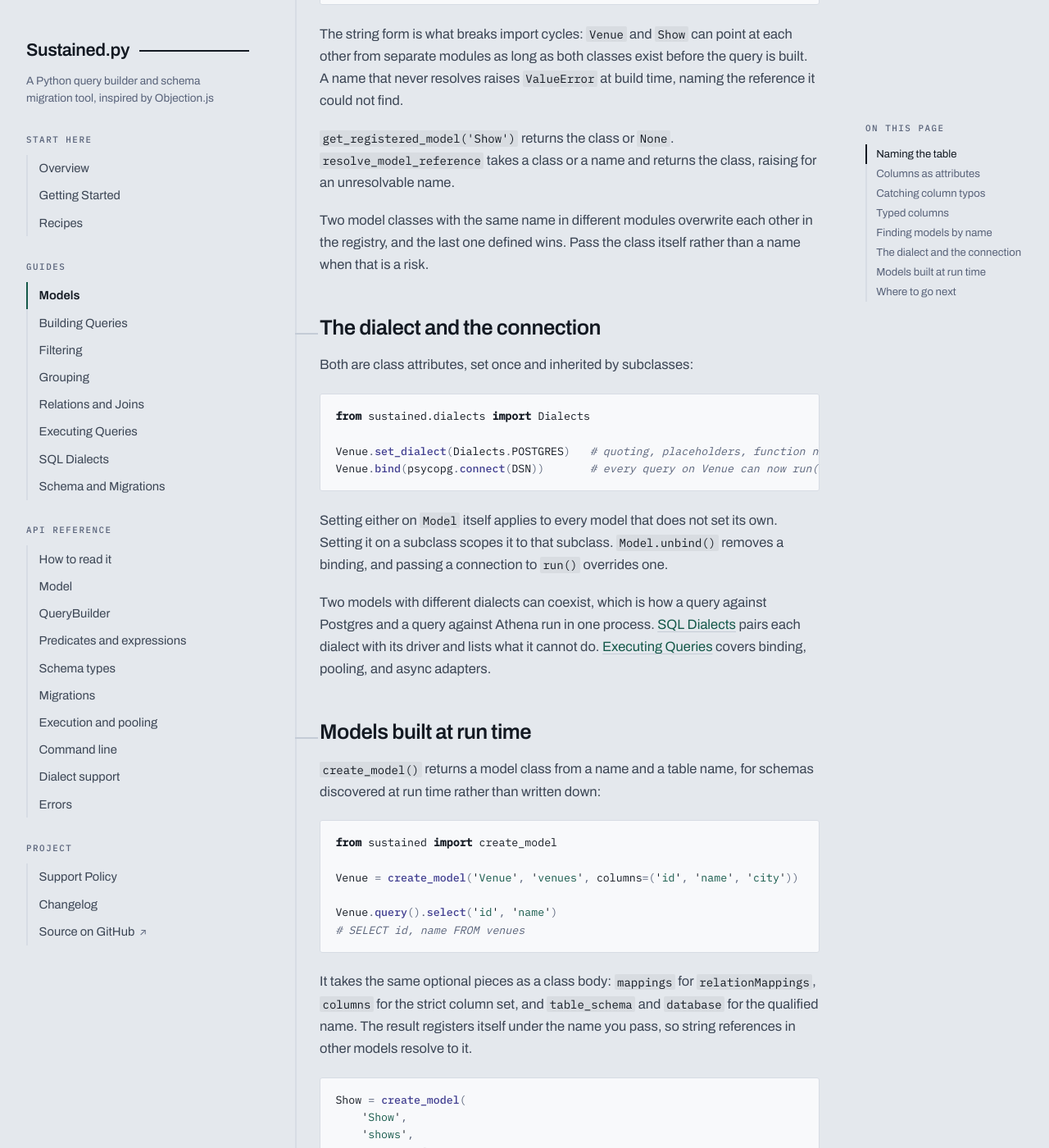
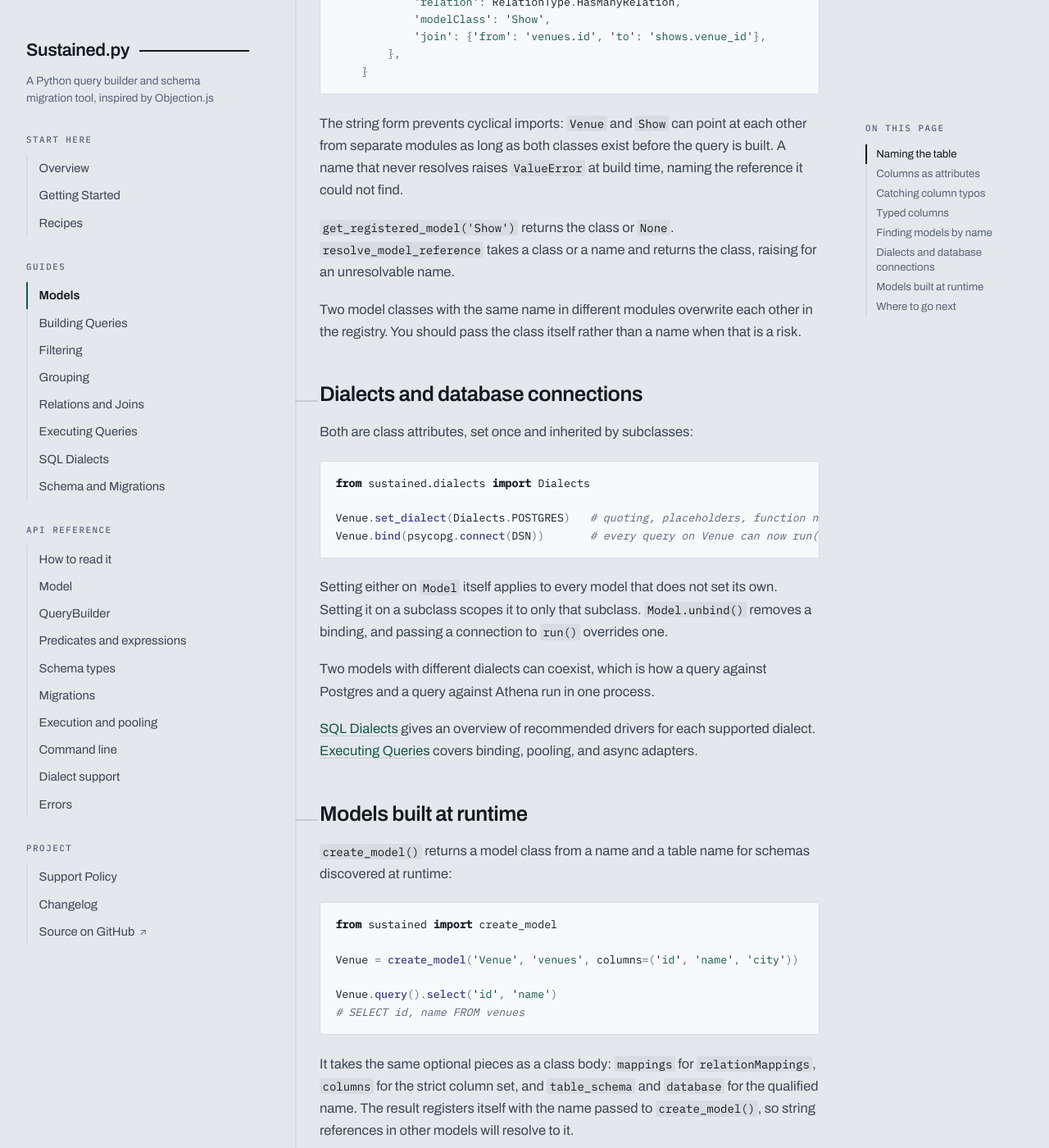
Before and after one commit to wetherc/sustained, a Jekyll site: the page built from docs/models.md, in a window 1280 px wide and 1400 px high, scrolled down 3425 px. Shown: the whole window at 82% size. Built offline with Jekyll 4.4.1, drawn with Linux system fonts in a browser that asks for light colours; some web fonts are replaced; some of the changed text lies outside the part shown.

Commit message:
docs: Update models and queries docs pages

````diff
--- a/docs/models.md
+++ b/docs/models.md
@@ -3,7 +3,7 @@
 title: Defining Models
 ---
 
-A model is a Python class with a table name on it:
+Tables and their schema are represented within Sustained as Models: this provides a consistent interface for describing columns, declaring relationships, and querying data.
 
 ```python
 from sustained import Model
@@ -12,18 +12,13 @@
     tableName = 'venues'
 ```
 
-That is enough to build queries. Everything else on this page is optional,
-and each addition buys one specific thing: qualified names, typo checking,
-typed columns, a dialect, a connection, or a schema the migrator can manage.
+Minimally, a Model only needs a table name; everything else on this page is strictly optional.
 
-The examples use the venue booking schema from
-[Getting Started](./getting-started): venues hold shows, shows sell tickets,
-and artists play shows through a link table.
+The examples use the venue booking schema from [Getting Started](./getting-started): venues hold shows, shows sell tickets, and artists play shows through a link table.
 
 ## Naming the table
 
-`tableName` is the only required attribute. Add `tableSchema` and `database`
-when the table needs a qualified name:
+`tableName` is the only required attribute. Models also support a `tableSchema` and `database` when the table needs a qualified name:
 
 ```python
 class Venue(Model):
@@ -35,10 +30,7 @@
 # SELECT * FROM analytics.public.venues
 ```
 
-The parts join with dots in the order database, schema, table. Both extra
-attributes default to `None`, and a `None` part is left out. Quoting follows
-the dialect, so the same class renders `"analytics"."public"."venues"` on
-Postgres.
+The parts join with dots in the order database, schema, table. Both extra attributes default to `None` and are omitted in query building. Quoting follows the dialect you've specified, so the same class renders, e.g., `"analytics"."public"."venues"` on Postgres.
 
 ## Columns as attributes
 
@@ -52,19 +44,13 @@
 # SELECT venues.name, venues.city FROM venues
 ```
 
-Qualified names matter in joins, where two tables can both have a `name`
-column. They come from the same three parts as the table name, so a model
-with a `database` and `tableSchema` produces `analytics.public.venues.city`.
+Qualified names matter in joins, where two tables can both have columns with the same name. They come from the same three parts as the table name, so a model with a `database` and `tableSchema` produces `analytics.public.venues.city`.
 
-Instances behave the same way. `Venue().city` is also `'venues.city'`, which
-means a hydrated instance returns the column name for any attribute the query
-did not populate.
+Instances behave the same way. `Venue().city` is also `'venues.city'`, which means a hydrated instance returns the column name for any attribute the query did not populate.
 
 ## Catching column typos
 
-Attribute access is generous by default: an undeclared name still resolves,
-so `Venue.citty` becomes the string `'venues.citty'` and the mistake surfaces
-as a database error at run time. Declare the column names to close that gap:
+Attribute access is generous by default: an undeclared name still resolves, so `Venue.citty` becomes the string `'venues.citty'` and the mistake surfaces as a database error at run time. To strictly enforce allowed columns in queries, you can explicitly declare them on the model:
 
 ```python
 class Venue(Model):
@@ -76,12 +62,9 @@
 # Declared columns: id, name, city, capacity.
 ```
 
-The check runs on the class, on instances, and on the `Model.c` namespace
-below. It does not run on the string arguments to `select()` or `where()`,
-which are passed through to the SQL as written.
+The check runs on the class, on instances, and on the `Model.c` namespace below. It does not run on the string arguments to `select()` or `where()`, which are passed through to the SQL as written.
 
-Declaring `tableColumns` sets `columns` for you from the same keys, so a
-model with a typed schema gets the check without repeating the names:
+Declaring `tableColumns` sets `columns` for you from the same keys, so a model with a typed schema gets the check without repeating the names:
 
 ```python
 from sustained.schema import Integer, String
@@ -99,17 +82,13 @@
 # ('id', 'name', 'city', 'capacity')
 ```
 
-Set `columns` explicitly alongside `tableColumns` to override that, which is
-what you want when the table has columns the migrator should not manage.
+You can still set `columns` explicitly alongside `tableColumns` to override this default behavior, which is useful when the table has columns the migrator should not manage.
 
-`tableColumns` is also what the migrator diffs against the live database. See
-[Schema and Migrations](./schema) for the column types and what a change to
-one generates.
+`tableColumns` is also what the migrator diffs against the live database. See [Schema and Migrations](./schema) for the column types and what a change to one generates.
 
 ## Typed columns
 
-`Model.c` gives every column a reference that builds conditions from Python
-operators instead of operator strings:
+`Model.c` gives every column a reference that builds conditions from Python operators instead of operator strings:
 
 ```python
 Venue.c.capacity
@@ -119,19 +98,14 @@
 # SELECT * FROM venues WHERE (venues.capacity > 1000 AND venues.city = 'Minneapolis')
 ```
 
-The result of a comparison is a `Predicate`, which combines with `&`, `|`,
-and `~`. Pass it to `where()` or `having()`. For a table with no model in
-scope, `col('show_artists.artist_id')` builds the same kind of reference from
+The result of a comparison is a `Predicate`, which combines with `&`, `|`, and `~`. Pass it to `where()` or `having()`. For a table with no model in scope, `col('show_artists.artist_id')` builds the same kind of reference from
 a dotted path.
 
-[Filtering](./filtering#typed-predicates) covers the full operator set and the
-methods for LIKE, IN, BETWEEN, and NULL.
+[Filtering](./filtering#typed-predicates) covers the full operator set and the methods for `LIKE`, `IN`, `BETWEEN`, and `NULL`.
 
 ## Finding models by name
 
-Every subclass with a `tableName` registers itself under its class name when
-the class body executes. Relation mappings use that registry, so a mapping
-can name its target as a string:
+Every subclass with a `tableName` registers itself under its class name when the class body executes. Relation mappings use that registry, so a mapping can name its target as a string:
 
 ```python
 class Venue(Model):
@@ -145,20 +119,13 @@
     }
 ```
 
-The string form is what breaks import cycles: `Venue` and `Show` can point at
-each other from separate modules as long as both classes exist before the
-query is built. A name that never resolves raises `ValueError` at build time,
-naming the reference it could not find.
+The string form prevents cyclical imports: `Venue` and `Show` can point at each other from separate modules as long as both classes exist before the query is built. A name that never resolves raises `ValueError` at build time, naming the reference it could not find.
 
-`get_registered_model('Show')` returns the class or `None`.
-`resolve_model_reference` takes a class or a name and returns the class,
-raising for an unresolvable name.
+`get_registered_model('Show')` returns the class or `None`. `resolve_model_reference` takes a class or a name and returns the class, raising for an unresolvable name.
 
-Two model classes with the same name in different modules overwrite each
-other in the registry, and the last one defined wins. Pass the class itself
-rather than a name when that is a risk.
+Two model classes with the same name in different modules overwrite each other in the registry. You should pass the class itself rather than a name when that is a risk.
 
-## The dialect and the connection
+## Dialects and database connections
 
 Both are class attributes, set once and inherited by subclasses:
 
@@ -169,20 +136,15 @@
 Venue.bind(psycopg.connect(DSN))       # every query on Venue can now run()
 ```
 
-Setting either on `Model` itself applies to every model that does not set its
-own. Setting it on a subclass scopes it to that subclass. `Model.unbind()`
-removes a binding, and passing a connection to `run()` overrides one.
+Setting either on `Model` itself applies to every model that does not set its own. Setting it on a subclass scopes it to only that subclass. `Model.unbind()` removes a binding, and passing a connection to `run()` overrides one.
 
-Two models with different dialects can coexist, which is how a query against
-Postgres and a query against Athena run in one process.
-[SQL Dialects](./dialects) pairs each dialect with its driver and lists what
-it cannot do. [Executing Queries](./executing) covers binding, pooling, and
-async adapters.
+Two models with different dialects can coexist, which is how a query against Postgres and a query against Athena run in one process.
 
-## Models built at run time
+[SQL Dialects](./dialects) gives an overview of recommended drivers for each supported dialect. [Executing Queries](./executing) covers binding, pooling, and async adapters.
 
-`create_model()` returns a model class from a name and a table name, for
-schemas discovered at run time rather than written down:
+## Models built at runtime
+
+`create_model()` returns a model class from a name and a table name for schemas discovered at runtime:
 
 ```python
 from sustained import create_model
@@ -193,10 +155,7 @@
 # SELECT id, name FROM venues
 ```
 
-It takes the same optional pieces as a class body: `mappings` for
-`relationMappings`, `columns` for the strict column set, and `table_schema`
-and `database` for the qualified name. The result registers itself under the name
-you pass, so string references in other models resolve to it.
+It takes the same optional pieces as a class body: `mappings` for `relationMappings`, `columns` for the strict column set, and `table_schema` and `database` for the qualified name. The result registers itself with the name passed to `create_model()`, so string references in other models will resolve to it.
 
 ```python
 Show = create_model(
````
Also changed, not shown: docs/queries.md (+62 -133 lines).
